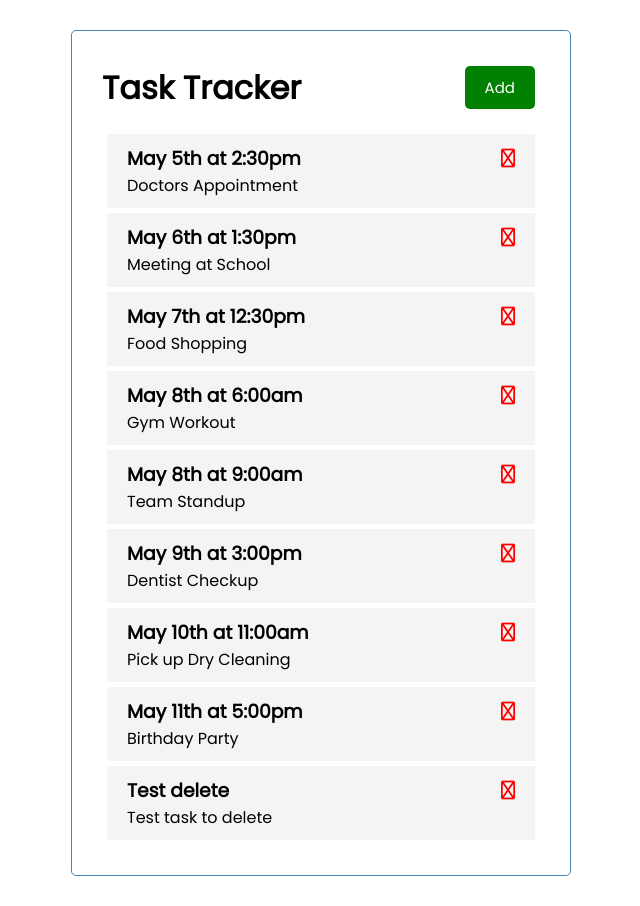
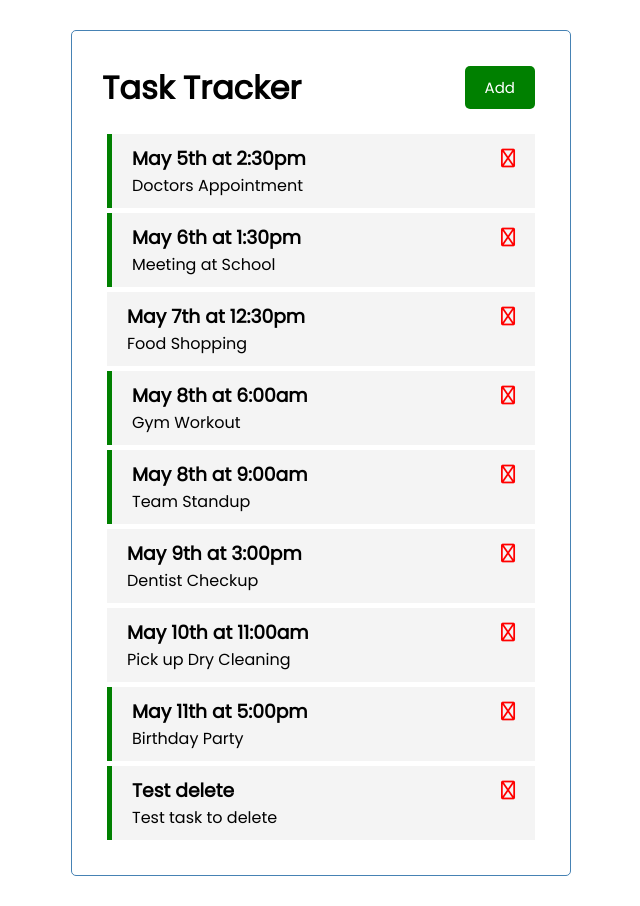
Before and after one commit to josue-igiraneza/angular-crash, an Angular app: page / in a window 1280 px wide. Shown: the whole page, without its empty margins (319-959 px from the left). Built offline with nearby package versions, Linux system fonts and the light colour scheme; data requests are answered from the project's data file.

Commit message:
add reminder class when reminder is true

```diff
--- a/src/app/components/task-item/task-item.component.html
+++ b/src/app/components/task-item/task-item.component.html
@@ -1,4 +1,4 @@
-<div class="task">
+<div [ngClass]="{ reminder: task.reminder }" class="task">
   <h3>
     {{ task.day }}
     <i
```
